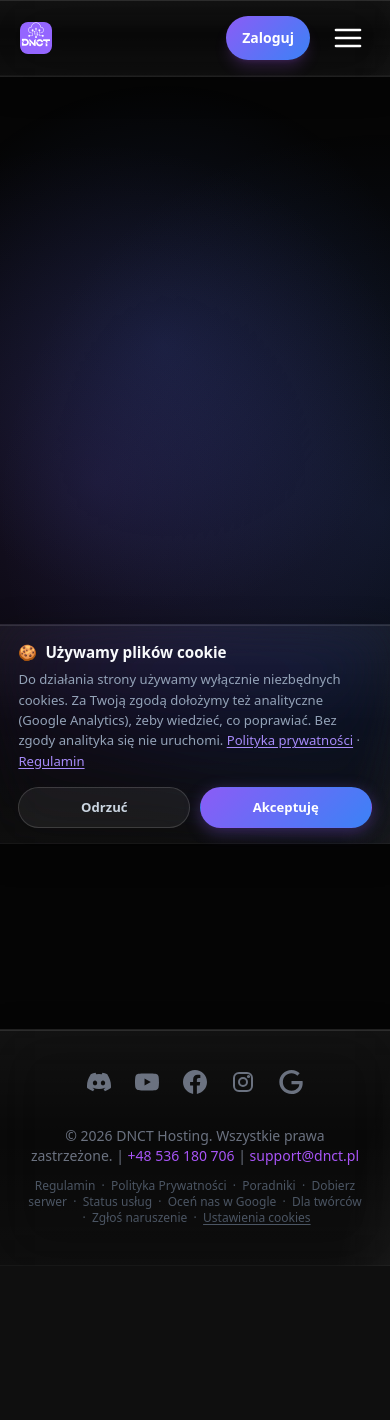
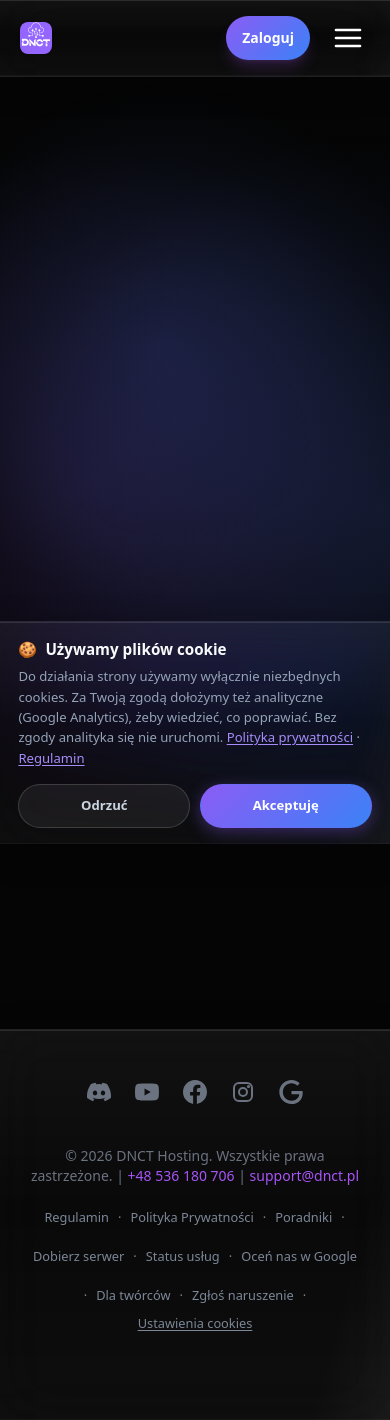
Before and after one commit to Aleksos322/dnct-website, a PHP site: page /assets/clear/clear.php in a window 390 px wide. Before the commit the page ends 1266 px from the top, so only its background shows below. Run offline with PHP 8.4, Linux system fonts and the light colour scheme.

Commit message:
Stopka na telefonie: ikony 44x44, czytelne linki prawne, zapas na przycisk czatu
Linki prawne miały 12 px w kolorze #4b5563 i 16 px wysokości wiersza, a przycisk
czatu zasłaniał "Ustawienia cookies". Reguły są w navbar.css, bo layout.css
należy do innego konta (brak prawa zapisu). Przyciski banera cookies: min. 44 px.

Co-Authored-By: Claude Fable 5.2 <noreply@anthropic.com>

```diff
--- a/assets/navibar/navbar.css
+++ b/assets/navibar/navbar.css
@@ -748,3 +748,27 @@ nav .glass-content.max-w-7xl { max-width: 1680px; padding-left: clamp(20px, 4vw,
 @media (max-width: 640px) {
     .nav-lang--mobile .nav-lang-opt { padding: 0.6rem 0.95rem; }
 }
+
+/* ==========================================================================
+   TELEFON: stopka i baner cookies (2026-11-15)
+   Te reguły pasowałyby do layout.css, ale tamten plik należy do innego konta
+   (brak prawa zapisu) - navbar.css ładuje się na tych samych stronach co stopka.
+   Selektory są mocniejsze niż pojedyncza klasa, bo tailwind.css ładuje się
+   później (.gap-6, .text-xs i .text-gray-600 wygrałyby przy remisie).
+   ========================================================================== */
+@media (max-width: 767px) {
+    /* Ikony społecznościowe: 24x24 -> cel 44x44, odstęp wizualny bez zmian. */
+    footer.glass .flex.gap-6 { gap: 0.25rem; }
+    footer.glass .flex.gap-6 > a { display: inline-flex; align-items: center; justify-content: center; width: 44px; height: 44px; }
+
+    /* Linki prawne: 12 px w kolorze #4b5563 na czerni i 16 px wysokości wiersza -
+       nieczytelne i nie do trafienia palcem. */
+    footer.glass p.text-xs { font-size: 0.8rem; line-height: 1.3; color: #7c8798; }
+    footer.glass p.text-xs a { display: inline-block; padding: 0.7rem 0.15rem; }
+
+    /* Zapas na przycisk czatu (prawy dolny róg) - zasłaniał ostatni wiersz
+       linków, w tym "Ustawienia cookies". */
+    footer.glass { padding-bottom: 5.5rem; }
+
+    .cookie-btn { min-height: 44px; }
+}
```
